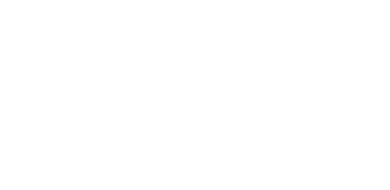
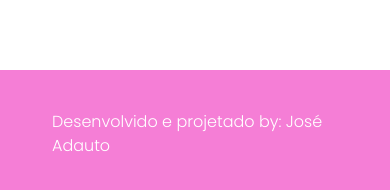
Before and after one commit to albadauto/confeitaria-react, a React (Create React App) app: page / in a window 390 px wide. Shown: the part 2565-2755 px from the top of the page. Before the commit the page ends 2435 px from the top, so only its background shows below. Built offline with nearby package versions, Linux system fonts and the light colour scheme.

Commit message:
Responsive carousel

```diff
--- a/src/App.tsx
+++ b/src/App.tsx
@@ -1,4 +1,5 @@
 import React from 'react'
+import Footer from './components/Footer/Index'
 import Header from './components/Header/Index'
 import { GlobalStyle } from './globalstyle'
 import Routes from './routes'
@@ -7,6 +8,7 @@ export default function App() {
     <>
       <Header />
       <Routes />
+      <Footer/>
       <GlobalStyle />
     </>
   )
--- a/src/components/Carousel/style.css
+++ b/src/components/Carousel/style.css
@@ -6,3 +6,9 @@
 .carousel-item img {
     width: 100%;
 }
+
+@media screen and (max-device-width: 480px) {
+    .carousel-item{
+        height: 200px;
+    }
+}
--- /dev/null
+++ b/src/components/Footer/Index.tsx
@@ -0,0 +1,17 @@
+import React from 'react'
+import { Col, Row, Container } from 'react-bootstrap'
+import { FooterMain } from './style'
+
+export default function Footer() {
+  return (
+    <FooterMain>
+        <Container>
+            <Row>
+                <Col>
+                Desenvolvido e projetado by: José Adauto
+                </Col>
+            </Row>
+        </Container>
+    </FooterMain>
+  )
+}
--- /dev/null
+++ b/src/components/Footer/style.ts
@@ -0,0 +1,9 @@
+import styled from "styled-components";
+
+
+export const FooterMain = styled.footer`
+    background-color: #F57ED6;
+    padding: 40px;
+    color: white;
+    margin-top: 200px;
+`
```
